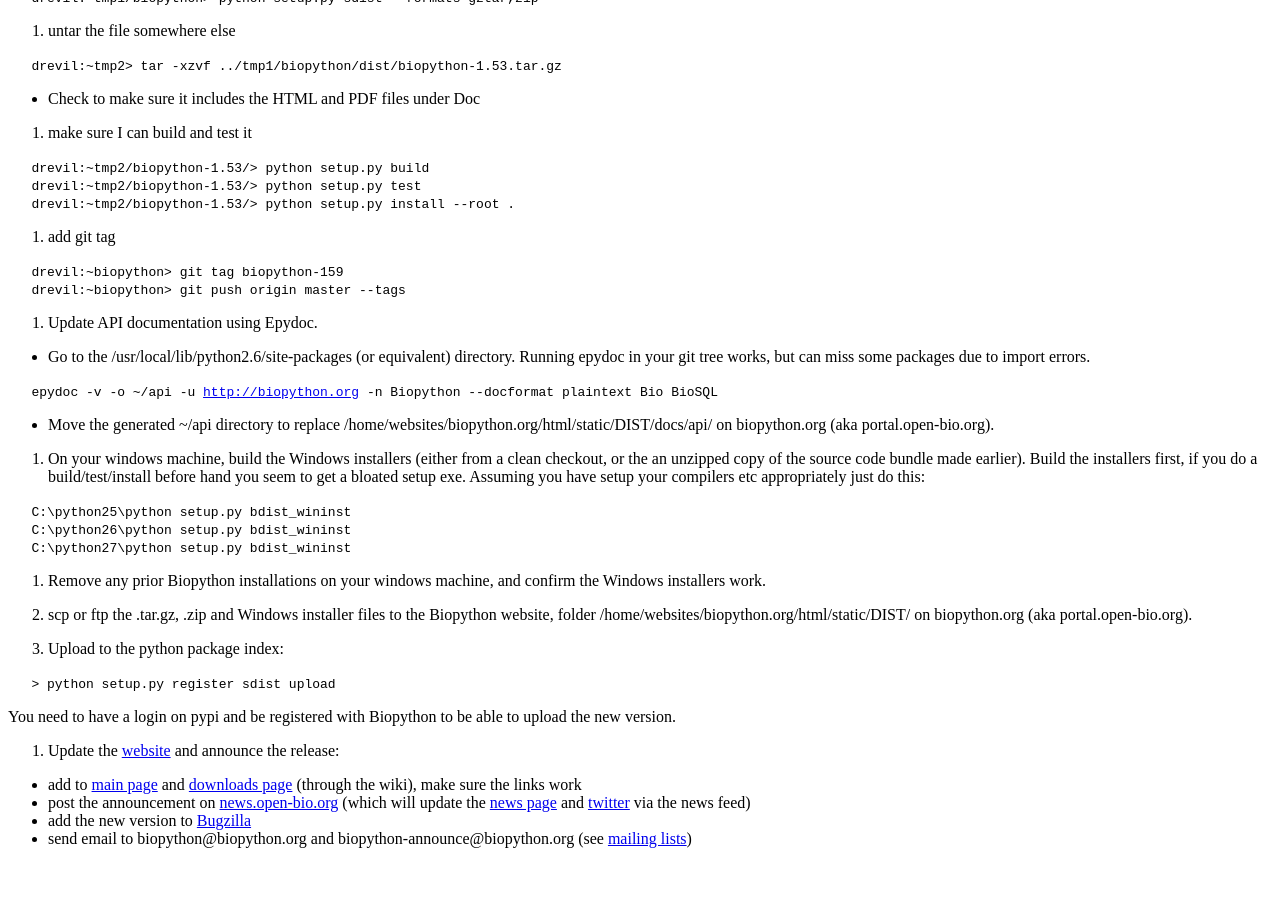
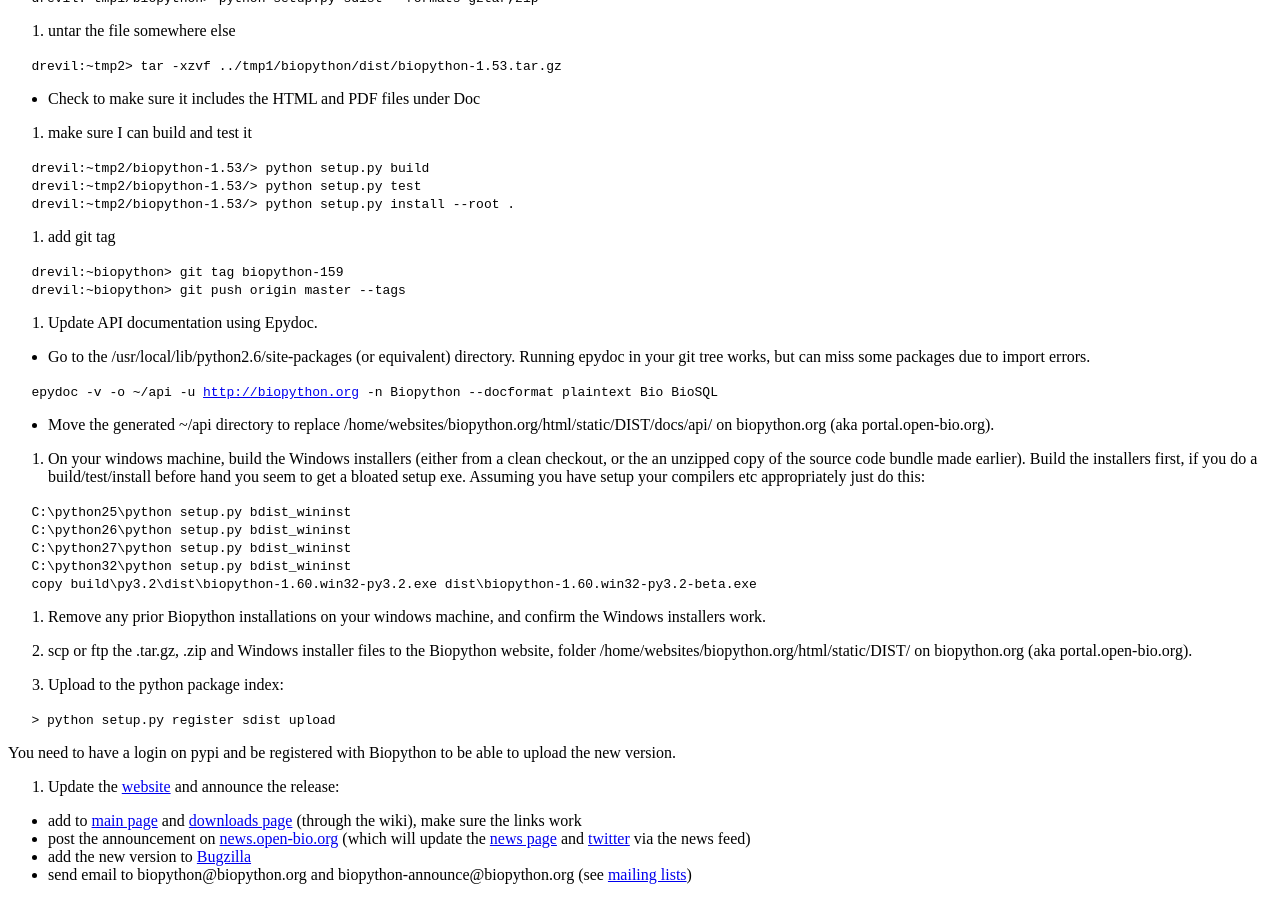
Before and after one commit to biopython/biopython.github.io, a Jekyll site: the page built from wiki/Building_a_release.md, in a window 1280 px wide and 900 px high, scrolled down 1314 px. Built offline with Jekyll 4.4.1, drawn with Linux system fonts in a browser that asks for light colours; before the commit the page ends 2178 px from its top, so only the background shows below that.

Commit message:
Note on Python 3.2 Windows installer

```diff
--- a/wiki/Building_a_release.md
+++ b/wiki/Building_a_release.md
@@ -121,6 +121,8 @@ your compilers etc appropriately just do this:
 `   C:\python25\python setup.py bdist_wininst`
 `   C:\python26\python setup.py bdist_wininst`
 `   C:\python27\python setup.py bdist_wininst`
+`   C:\python32\python setup.py bdist_wininst`
+`   copy build\py3.2\dist\biopython-1.60.win32-py3.2.exe dist\biopython-1.60.win32-py3.2-beta.exe`
 
 18. Remove any prior Biopython installations on your windows machine,
 and confirm the Windows installers work.
```
Also changed, not shown: 1 other file.
